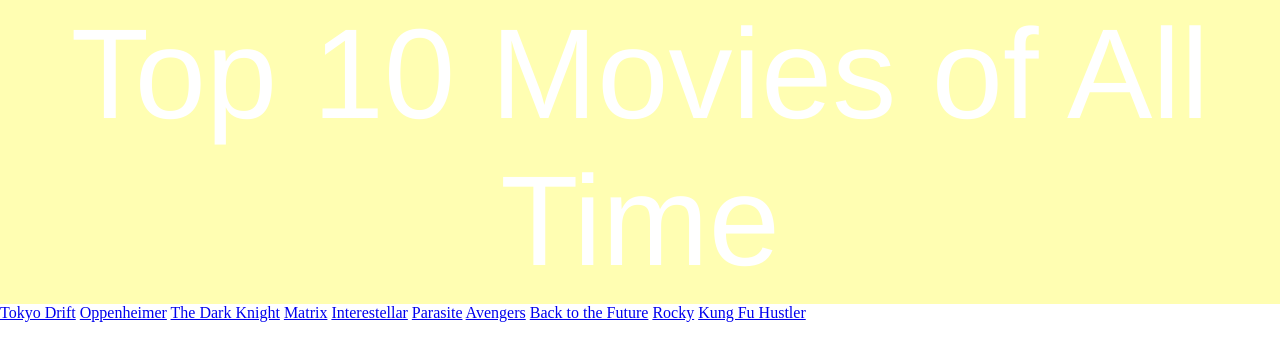
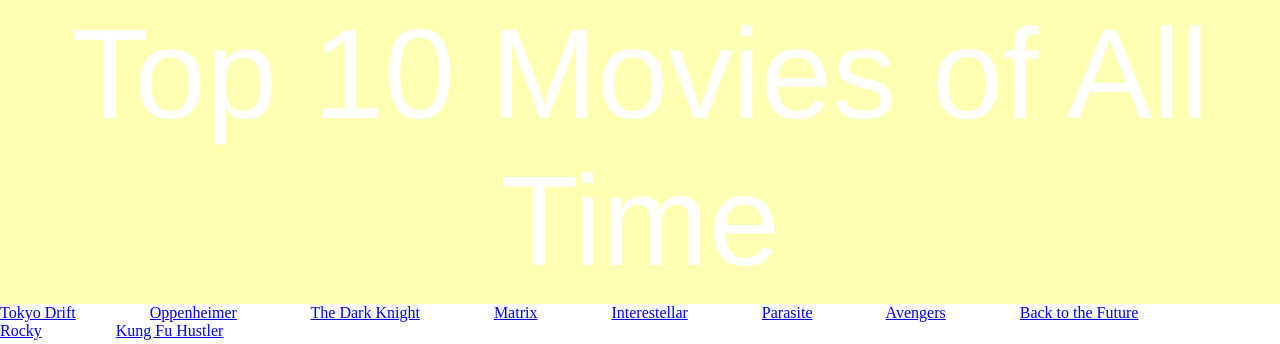
Before and after one commit to myceey69/project_SEA, a plain HTML site: page index.html in a window 1280 px wide. Shown: the top 344 px of the page. Drawn offline with Linux system fonts and the light colour scheme.

Commit message:
Update style.css

```diff
--- a/style.css
+++ b/style.css
@@ -2,6 +2,10 @@ html,
 body {
     margin: 0;
     padding: 0;
+}
+
+a {
+    margin-right: 70px; /* Adjust as needed */
 }
 
 .main-header {
```
